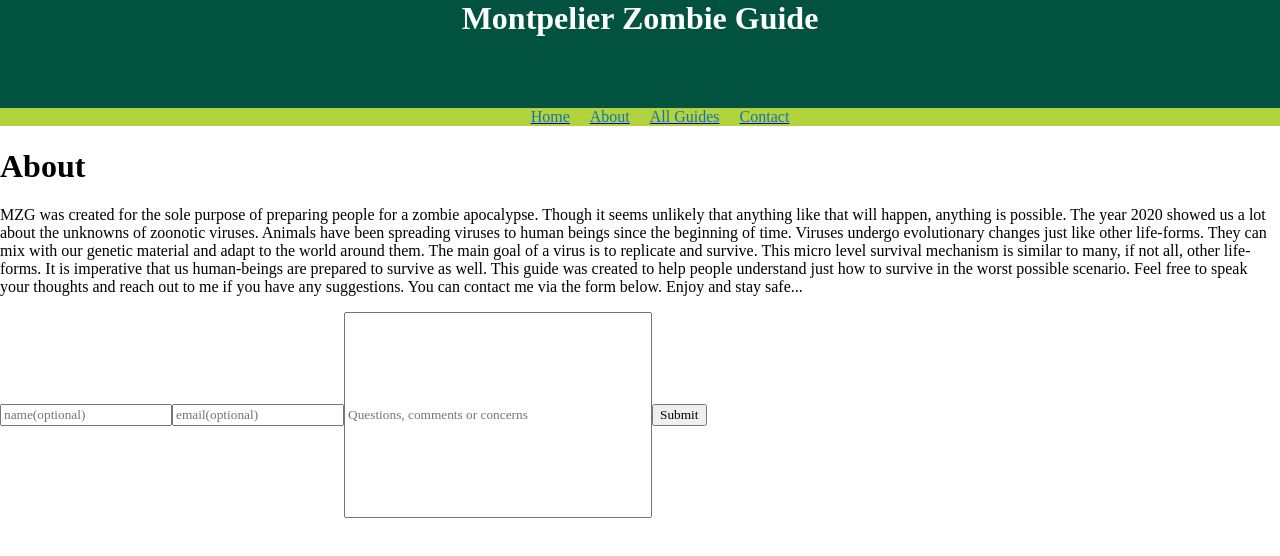
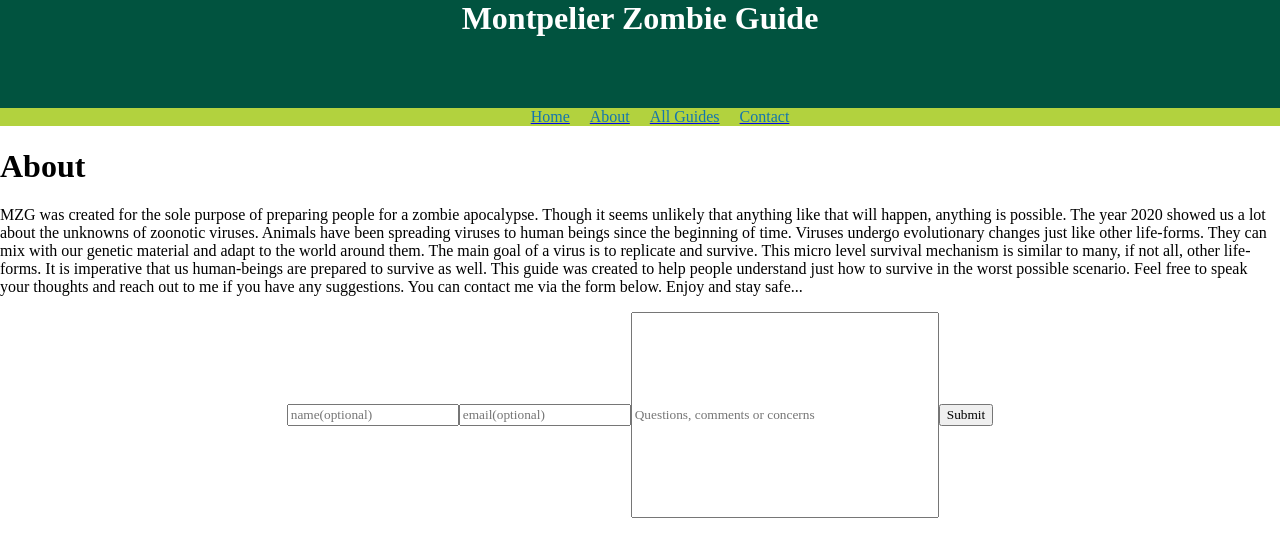
Before and after one commit to JustinKnuth/MZG, a React (Create React App) app: page /About in a window 1280 px wide. Shown: the top 556 px of the page. Built offline with nearby package versions, Linux system fonts and the light colour scheme; no server answers; a web font is replaced by a local one.

Commit message:
styling form

```diff
--- a/src/App.css
+++ b/src/App.css
@@ -52,6 +52,10 @@ img{
   border-radius: 10px;
   box-shadow:  #b2d23e 0px 19px 38px,
   #1375af 0px 15px 12px;
+}
+
+form {
+  text-align: center;
 }
 
 .filter{
@@ -126,3 +130,6 @@ img{
   box-shadow:  #1375AF 0px 19px 38px,
   #A7D4EE 0px 15px 12px;
 }
+.comments h5 {
+  color: #F47D20;
+}
--- a/src/components/Comments.jsx
+++ b/src/components/Comments.jsx
@@ -12,8 +12,8 @@ console.log(props)
   return (
     <div className= "comments">
       <h3>{props.comment.fields.content}</h3>
-      <h4>{props.comment.fields.name}</h4>
-      <h4>{props.comment.fields.date}</h4>
+      <h4><em>{props.comment.fields.name}</em></h4>
+      <h5>{props.comment.fields.date}</h5>
     </div>
 
   );
```
